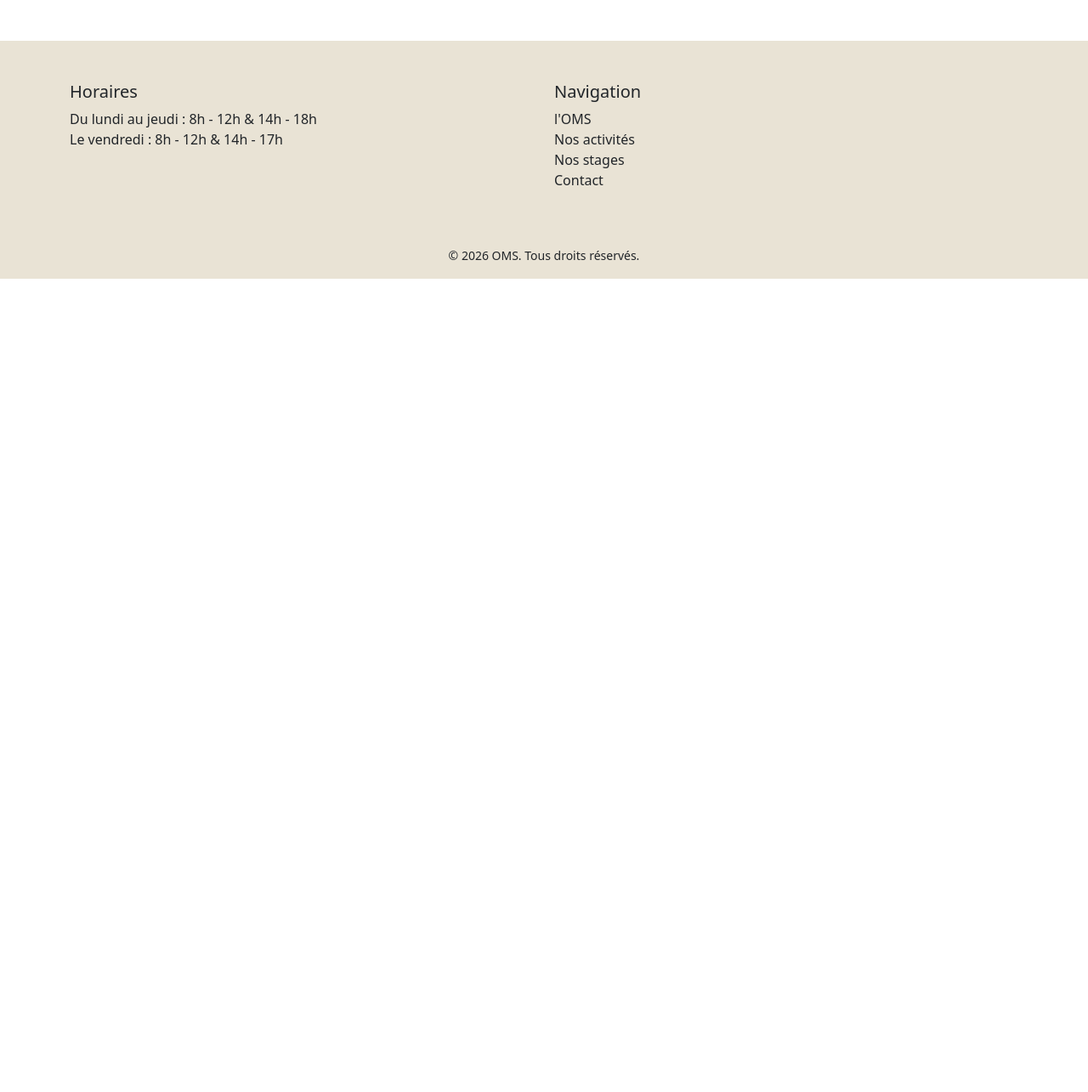
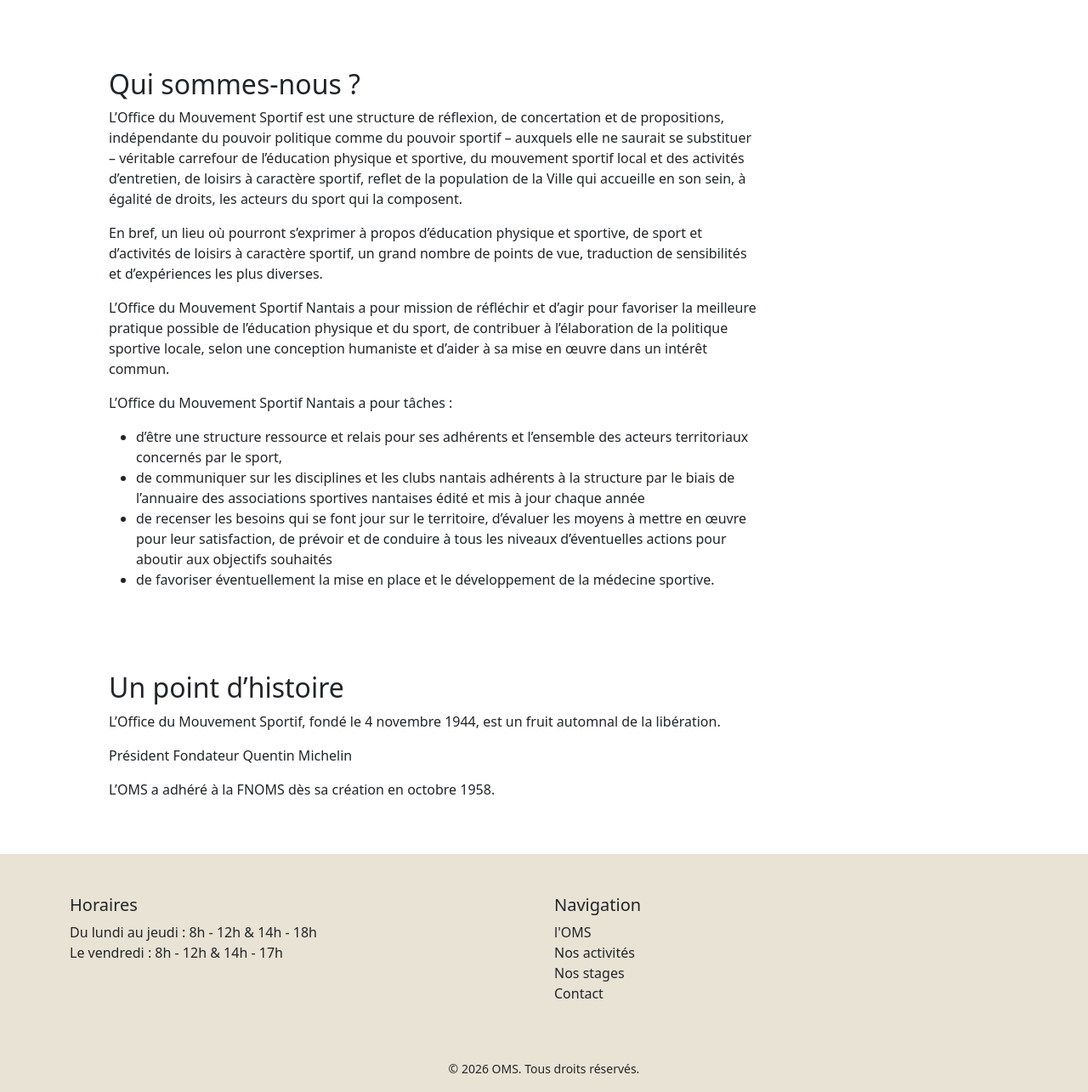
Before and after one commit to wilstan-sanquer/oms, a PHP site: page /pages/about.php in a window 1280 px wide. Shown: the part 48-1333 px from the top of the page at 85% size. Before the commit the page ends 376 px from the top, so only its background shows below. Run offline with PHP 8.4, Linux system fonts and the light colour scheme.

Commit message:
feat : page about

```diff
--- a/frontend/assets/styles/about.css
+++ b/frontend/assets/styles/about.css
@@ -0,0 +1,14 @@
+.about {
+    display: flex;
+    flex-direction: column;
+    width: 60%;
+    margin-left: 10%;
+    margin-top: 80px;
+}
+
+.history {
+    display: flex;
+    flex-direction: column  ;
+    margin-left: 10%;
+    margin-top: 80px;
+}
--- a/frontend/pages/about.php
+++ b/frontend/pages/about.php
@@ -11,7 +11,28 @@
 <body>
   <?php require __DIR__ . '/../components/navbar.php'; ?>
   <main>
-</main>
+    <div class="about">
+      <h2>Qui sommes-nous ?</h2>
+      <p>L’Office du Mouvement Sportif est une structure de réflexion, de concertation et de propositions, indépendante du pouvoir politique comme du pouvoir sportif – auxquels elle ne saurait se substituer – véritable carrefour de l’éducation physique et sportive, du mouvement sportif local et des activités d’entretien, de loisirs à caractère sportif, reflet de la population de la Ville qui accueille en son sein, à égalité de droits, les acteurs du sport qui la composent.</p>
+      <p>En bref, un lieu où pourront s’exprimer à propos d’éducation physique et sportive, de sport et d’activités de loisirs à caractère sportif, un grand nombre de points de vue, traduction de sensibilités et d’expériences les plus diverses.</p>
+      <p>L’Office du Mouvement Sportif Nantais a pour mission de réfléchir et d’agir pour favoriser la meilleure pratique possible de l’éducation physique et du sport, de contribuer à l’élaboration de la politique sportive locale, selon une conception humaniste et d’aider à sa mise en œuvre dans un intérêt commun.</p>
+      <p>L’Office du Mouvement Sportif Nantais a pour tâches :</p>
+      <ul>
+        <li>d’être une structure ressource et relais pour ses adhérents et l’ensemble des acteurs territoriaux concernés par le sport,</li>
+        <li>de communiquer sur les disciplines et les clubs nantais adhérents à la structure par le biais de l’annuaire des associations sportives nantaises édité et mis à jour chaque année</li>
+        <li>de recenser les besoins qui se font jour sur le territoire, d’évaluer les moyens à mettre en œuvre pour leur satisfaction, de prévoir et de conduire à tous les niveaux d’éventuelles actions pour aboutir aux objectifs souhaités</li>
+        <li>de favoriser éventuellement la mise en place et le développement de la médecine sportive.</li>
+      </ul>
+    </div>
+
+    <div class="history">
+      <h2>Un point d’histoire</h2>
+      <p>L’Office du Mouvement Sportif, fondé le 4 novembre 1944, est un fruit automnal de la libération.</p>
+      <p>Président Fondateur Quentin Michelin</p>
+      <p>L’OMS a adhéré à la FNOMS dès sa création en octobre 1958.</p>
+    </div>
+
+  </main>
   <?php require __DIR__ . '/../components/footer.php'; ?>
 </body>
 </html>
```
Also changed, not shown: database/oms_2026.sql (renamed from oms_2026.sql).
